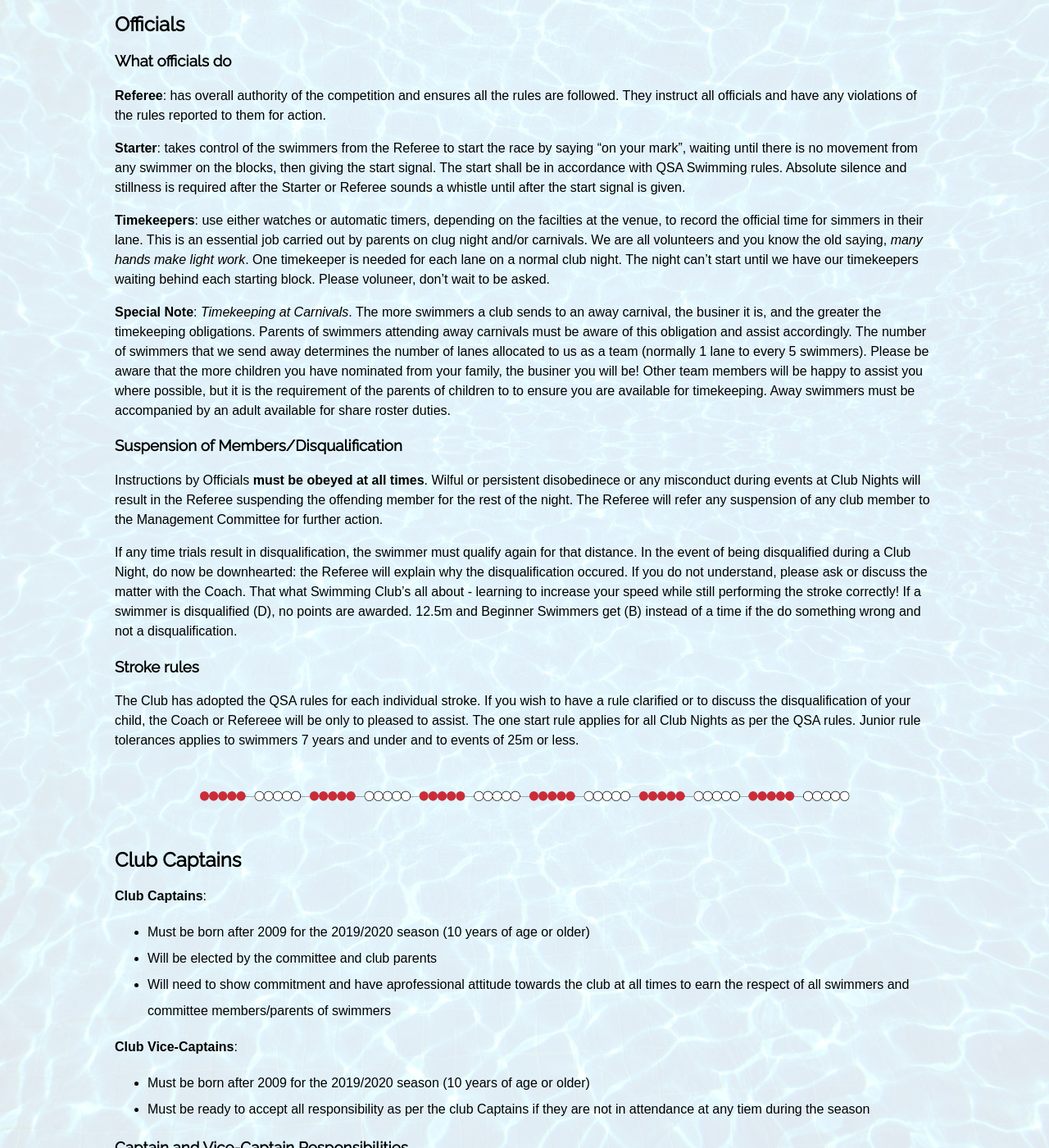
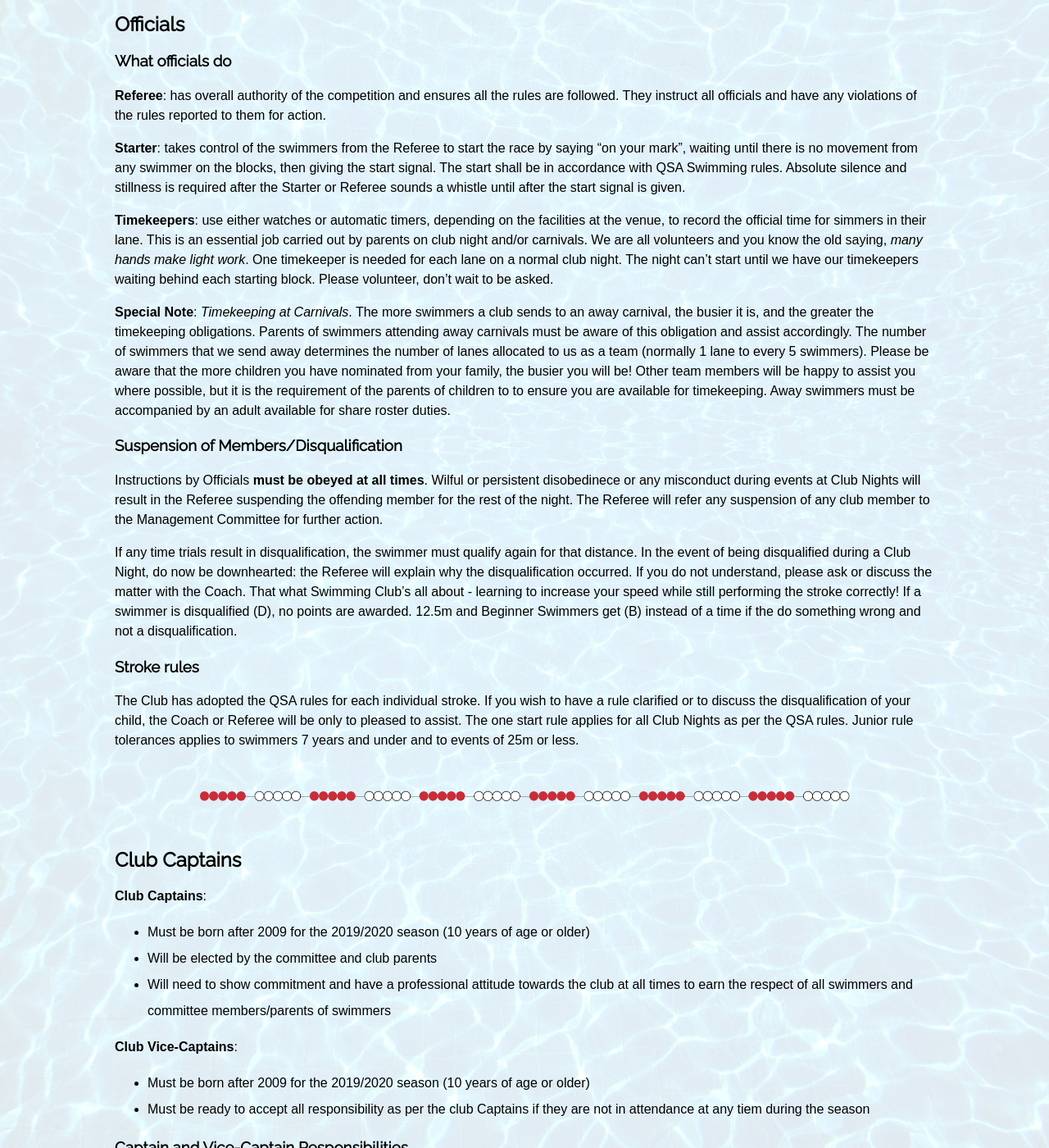
Before and after one commit to sandswim/website, a Jekyll site: the page built from pages/about.md, in a window 1280 px wide and 1400 px high, scrolled down 3291 px. Shown: the whole window at 82% size. Built offline with Jekyll 4.4.1, drawn with Linux system fonts in a browser that asks for light colours; some of the changed text lies outside the part shown.

```diff
--- a/pages/about.md
+++ b/pages/about.md
@@ -96,17 +96,17 @@ Fundraising for the Club occurs from our canteen sales both at Club Nights and m
 
 **Starter**: takes control of the swimmers from the Referee to start the race by saying "on your mark", waiting until there is no movement from any swimmer on the blocks, then giving the start signal. The start shall be in accordance with QSA Swimming rules. Absolute silence and stillness is required after the Starter or Referee sounds a whistle until after the start signal is given.
 
-**Timekeepers**: use either watches or automatic timers, depending on the facilties at the venue, to record the official time for simmers in their lane. This is an essential job carried out by parents on clug night and/or carnivals. We are all volunteers and you know the old saying, *many hands make light work*. One timekeeper is needed for each lane on a normal club night. The night can't start until we have our timekeepers waiting behind each starting block. Please voluneer, don't wait to be asked.
+**Timekeepers**: use either watches or automatic timers, depending on the facilities at the venue, to record the official time for simmers in their lane. This is an essential job carried out by parents on club night and/or carnivals. We are all volunteers and you know the old saying, *many hands make light work*. One timekeeper is needed for each lane on a normal club night. The night can't start until we have our timekeepers waiting behind each starting block. Please volunteer, don't wait to be asked.
 
-**Special Note**: *Timekeeping at Carnivals*. The more swimmers a club sends to an away carnival, the businer it is, and the greater the timekeeping obligations. Parents of swimmers attending away carnivals must be aware of this obligation and assist accordingly. The number of swimmers that we send away determines the number of lanes allocated to us as a team (normally 1 lane to every 5 swimmers). Please be aware that the more children you have nominated from your family, the businer you will be! Other team members will be happy to assist you where possible, but it is the requirement of the parents of children to to ensure you are available for timekeeping. Away swimmers must be accompanied by an adult available for share roster duties.
+**Special Note**: *Timekeeping at Carnivals*. The more swimmers a club sends to an away carnival, the busier it is, and the greater the timekeeping obligations. Parents of swimmers attending away carnivals must be aware of this obligation and assist accordingly. The number of swimmers that we send away determines the number of lanes allocated to us as a team (normally 1 lane to every 5 swimmers). Please be aware that the more children you have nominated from your family, the busier you will be! Other team members will be happy to assist you where possible, but it is the requirement of the parents of children to to ensure you are available for timekeeping. Away swimmers must be accompanied by an adult available for share roster duties.
 
 ### Suspension of Members/Disqualification
 Instructions by Officials **must be obeyed at all times**. Wilful or persistent disobedinece or any misconduct during events at Club Nights will result in the Referee suspending the offending member for the rest of the night. The Referee will refer any suspension of any club member to the Management Committee for further action.
 
-If any time trials result in disqualification, the swimmer must qualify again for that distance. In the event of being disqualified during a Club Night, do now be downhearted: the Referee will explain why the disqualification occured. If you do not understand, please ask or discuss the matter with the Coach. That what Swimming Club's all about - learning to increase your speed while still performing the stroke correctly! If a swimmer is disqualified (D), no points are awarded. 12.5m and Beginner Swimmers get (B) instead of a time if the do something wrong and not a disqualification.
+If any time trials result in disqualification, the swimmer must qualify again for that distance. In the event of being disqualified during a Club Night, do now be downhearted: the Referee will explain why the disqualification occurred. If you do not understand, please ask or discuss the matter with the Coach. That what Swimming Club's all about - learning to increase your speed while still performing the stroke correctly! If a swimmer is disqualified (D), no points are awarded. 12.5m and Beginner Swimmers get (B) instead of a time if the do something wrong and not a disqualification.
 
 ### Stroke rules
-The Club has adopted the QSA rules for each individual stroke. If you wish to have a rule clarified or to discuss the disqualification of your child, the Coach or Refereee will be only to pleased to assist. The one start rule applies for all Club Nights as per the QSA rules. Junior rule tolerances applies to swimmers 7 years and under and to events of 25m or less.
+The Club has adopted the QSA rules for each individual stroke. If you wish to have a rule clarified or to discuss the disqualification of your child, the Coach or Referee will be only to pleased to assist. The one start rule applies for all Club Nights as per the QSA rules. Junior rule tolerances applies to swimmers 7 years and under and to events of 25m or less.
 
 <div style="text-align:center; padding:30px;"><img src="images/lane-rope-small.png" alt="Lane rope logo" style="width: 800px" /></div>
 
@@ -114,7 +114,7 @@ The Club has adopted the QSA rules for each individual stroke. If you wish to ha
 **Club Captains**:
 * Must be born after 2009 for the 2019/2020 season (10 years of age or older)
 * Will be elected by the committee and club parents
-* Will need to show commitment and have aprofessional attitude towards the club at all times to earn the respect of all swimmers and committee members/parents of swimmers
+* Will need to show commitment and have a professional attitude towards the club at all times to earn the respect of all swimmers and committee members/parents of swimmers
 
 **Club Vice-Captains**:
 * Must be born after 2009 for the 2019/2020 season (10 years of age or older)
```
Also changed, not shown: other parts of pages/about.md (+11 -11 lines), offline/clubnight.md (renamed from pages/clubnight.md, +1 -1 lines), offline/clubchampionships.md (renamed from pages/clubchampionships.md), offline/contactus.md (renamed from pages/contactus.md), offline/membership.md (renamed from pages/membership.md), offline/results.md (renamed from pages/results.md), offline/swimmeets.md (renamed from pages/swimmeets.md).
